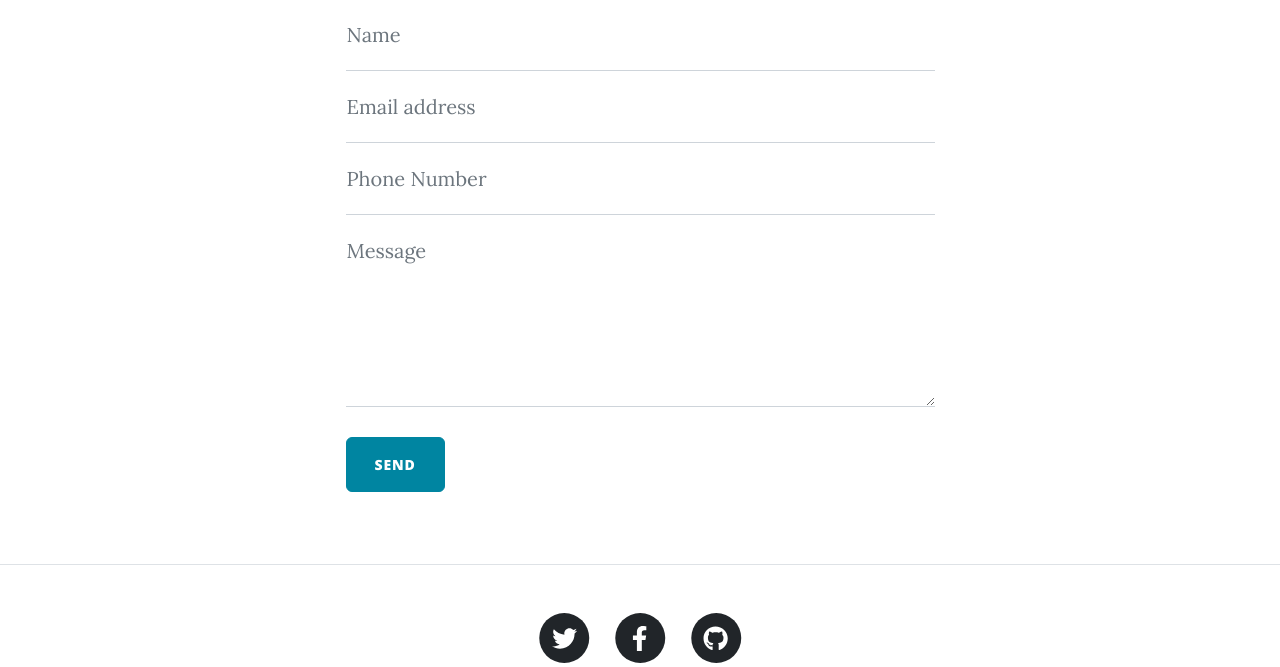
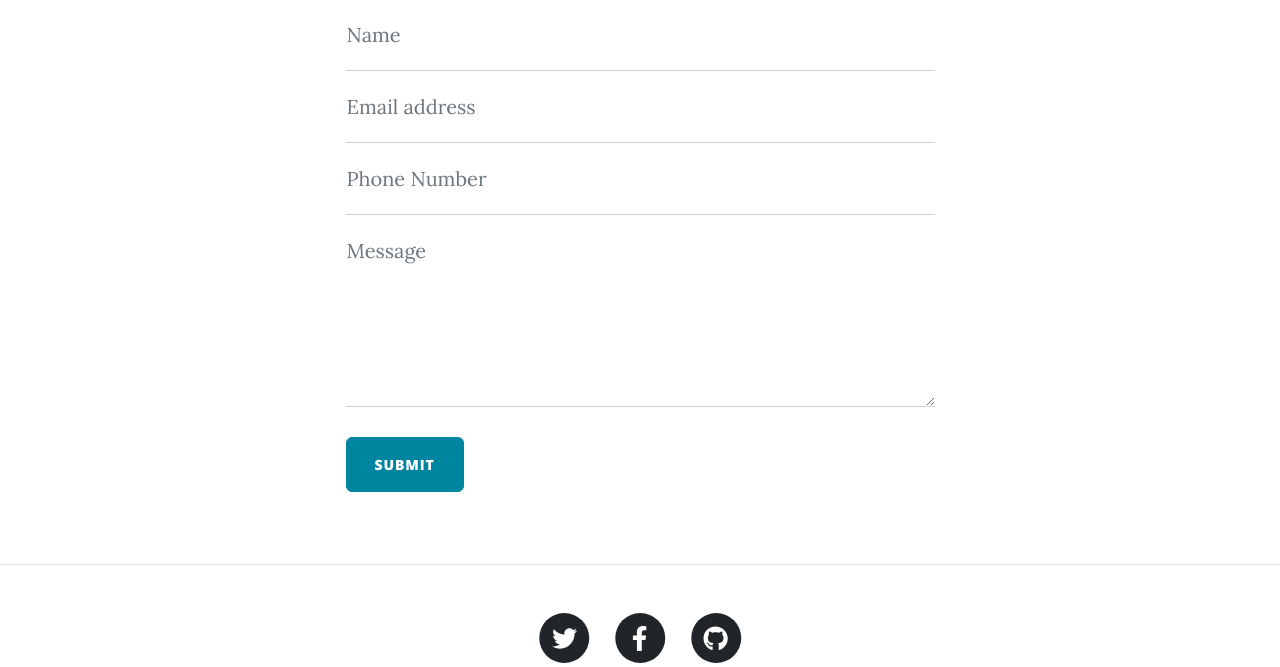
Before and after one commit to Pradnya-sonawane/Blog_Project, a Flask app: page /contact in a window 1280 px wide. Shown: the part 721-1388 px from the top of the page. Run offline with Flask 3, Linux system fonts and the light colour scheme; some libraries are stand-ins or nearby versions.

Commit message:
Add files via upload

```diff
--- a/templates/contact.html
+++ b/templates/contact.html
@@ -80,12 +80,10 @@
             <label for="message">Message</label>
           </div>
           <br />
-          <button
+          <input
             class="btn btn-primary text-uppercase"
             id="submitButton"
             type="submit">
-            Send
-          </button>
         </form>
         </div>
         </div>
```
